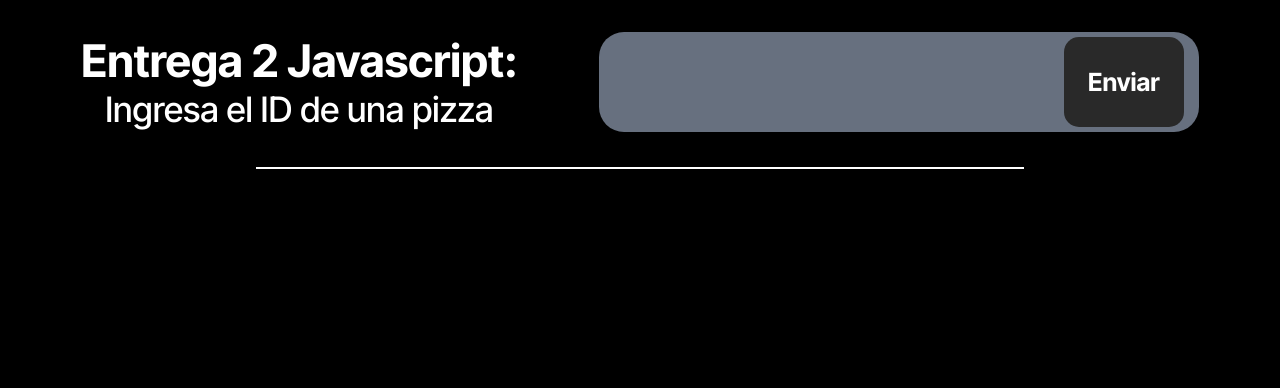
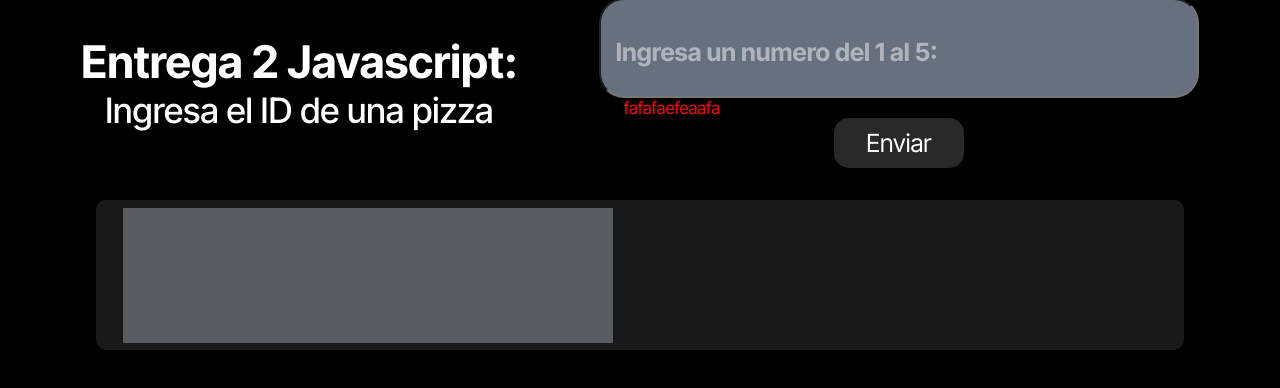
Before and after one commit to LeandroTorales/NUCBA-Javascript, a plain HTML site: page Entrega-2-javascript/index.html in a window 1280 px wide. Drawn offline with Linux system fonts and the light colour scheme.

Commit message:
falta modelo de dato, inicializar form

```diff
--- a/Entrega-2-javascript/assets/main.js
+++ b/Entrega-2-javascript/assets/main.js
@@ -0,0 +1,11 @@
+const form = document.getElementById("form");
+const cardsContainer = document.getElementById("cards__renders--containers");
+
+let item = JSON.parse(localStorage.getItem("item")) || [];
+const saveLocalStorage = () => {
+  localStorage.setItem("items", JSON.stringify(item));
+};
+
+const saveItems = () => {
+
+}
--- a/Entrega-2-javascript/assets/style.css
+++ b/Entrega-2-javascript/assets/style.css
@@ -1,5 +1,7 @@
+/* Importacion de fuente */
 @import url("https://fonts.googleapis.com/css2?family=Inter+Tight:ital,wght@0,300;0,400;0,500;0,700;1,700&display=swap");
 
+/* Estilos globales */
 * {
   padding: 0;
   margin: 0;
@@ -9,41 +11,21 @@
   text-decoration: none;
 }
 
+/* Variables */
 :root {
   --background-color-main: rgb(0, 0, 0);
   --background-color-form: rgb(103, 112, 127);
   --background-color-button: rgb(41, 41, 41);
+  --background-color-render: rgb(88, 91, 95);
+  --background-color-green: rgb(43, 145, 43);
+  --background-color-violet: rgb(51, 47, 93);
 }
 
-/* Estilos de inputs y botones */
-input {
-  height: 90%;
-  width: 75%;
-  color: black;
-  border: none;
-  padding-left: 15px;
-  font-size: 35px;
-  font-weight: bold;
-  background-color: transparent;
+.green-card {
+  background-color: var(--background-color-green);
 }
-input:focus {
-  border: none;
-  outline: none;
-}
-button {
-  height: 90%;
-  width: 20%;
-  background-color: var(--background-color-button);
-  overflow: hidden;
-  border: none;
-  font-size: 25px;
-  font-weight: 900;
-  color: white;
-  border-radius: 15px;
-  -webkit-border-radius: 15px;
-  -moz-border-radius: 15px;
-  -ms-border-radius: 15px;
-  -o-border-radius: 15px;
+.violet-card {
+  background-color: var(--background-color-violet);
 }
 
 /* Estilos */
@@ -55,14 +37,16 @@ body {
   color: white;
 }
 
+/* Container principal */
 .container {
   display: flex;
   flex-direction: column;
-  justify-content: space-between;
+
   align-items: center;
   height: 100vh;
 }
 
+/* Container superior contiene titulo y e inputs dimensiones generales */
 .container__flex {
   display: flex;
   flex-direction: column;
@@ -72,6 +56,7 @@ body {
   width: 100%;
 }
 
+/* Posicionamiento de divs */
 .container__formYText__dimension {
   width: 100%;
   display: flex;
@@ -79,13 +64,15 @@ body {
   justify-content: space-evenly;
 }
 
-.text-form {
+/* Posicionamiento de titulo en container */
+.container__text {
   display: flex;
   align-items: center;
   justify-content: center;
   flex-direction: column;
   color: white;
 }
+
 h1 {
   font-size: 45px;
   text-transform: capitalize;
@@ -95,10 +82,21 @@ p {
   font-weight: 500;
 }
 
-.container-input {
+#form {
+  display: flex;
+  flex-direction: column;
+  align-items: center;
+  justify-content: center;
+}
+
+/* Estilo a input */
+#input__number {
   background-color: var(--background-color-form);
   height: 100px;
   width: 600px;
+  font-size: 35px;
+  padding-left: 15px;
+  font-weight: bold;
   display: flex;
   align-items: center;
   justify-content: center;
@@ -108,10 +106,66 @@ p {
   -ms-border-radius: 25px;
   -o-border-radius: 25px;
 }
+input::placeholder {
+  color: rgba(255, 255, 255, 0.478);
+  font-size: 25px;
+}
 
+/* Estilo de mensaje de error */
+.form__field.error input {
+  border: 3px solid #be0013;
+}
+
+small {
+  text-align: left;
+  padding-left: 25px;
+  font-size: 17px;
+  color: red;
+}
+
+/* Estilo de button del submit */
+#button__submit {
+  height: 50px;
+  width: 130px;
+  background-color: var(--background-color-button);
+  border: none;
+  font-size: 25px;
+  color: white;
+  border-radius: 15px;
+  -webkit-border-radius: 15px;
+  -moz-border-radius: 15px;
+  -ms-border-radius: 15px;
+  -o-border-radius: 15px;
+}
+
+/* Linea separadora */
 .line-separator {
   height: 2px;
   width: 60%;
   background-color: white;
   margin-top: 35px;
 }
+
+/* Dimensiones del contenedor general de las renderizaciones */
+.renders__containers {
+  display: grid;
+  justify-items: center;
+  align-items: center;
+  grid-template-columns: repeat(auto-fill, minmax(500px, 1fr));
+  grid-auto-rows: 150px;
+  background-color: rgb(25, 25, 25);
+  width: 85%;
+  border-radius: 10px;
+  -webkit-border-radius: 10px;
+  -moz-border-radius: 10px;
+  -ms-border-radius: 10px;
+  -o-border-radius: 10px;
+}
+
+.render__succes,
+.render__error-id,
+.render__error-emptyInput {
+  background-color: var(--background-color-render);
+  height: 90%;
+  width: 90%;
+}
--- a/Entrega-2-javascript/assets/utils.js
+++ b/Entrega-2-javascript/assets/utils.js
@@ -0,0 +1,21 @@
+//Funcion si el input esta vacio
+const isEmpty = (input) => !input.length;
+
+//Manejo de errores
+const showError = (input, message) => {
+  const formField = input.parentElement;
+  formField.classList.add("error");
+  const error = formField.querySelector("small");
+  error.textContent = message;
+};
+const clearError = (input) => {
+  const formField = input.parentElement;
+  formField.classList.remove("error");
+  const error = formField.querySelector("small");
+  error.textContent = "";
+};
+
+//Setear el background de la card dependiendo si es correcto o incorrecto el id
+const setBackgroundCard = (quantity) => {
+  return quantity > 0 && quantity <= 3 ? "green-card" : quantity > 3 && quantity <= 5 ? "violet-card" : false;
+};
--- a/Entrega-2-javascript/assets/validation.js
+++ b/Entrega-2-javascript/assets/validation.js
@@ -0,0 +1,21 @@
+const inputNumber = document.getElementById("input__number");
+
+/* Se checkea que no se ingrese una cadena vacia */
+/* Se checkea que el numero que se ingresa sea del 1 al 5, si no es correcto, lanza error */
+const checkNumberInput = () => {
+  let valid = false;
+  const inputValue = inputNumber.value;
+  if (isEmpty(inputValue)) {
+    showError(inputNumber, "* Se tiene que ingresar un numero");
+  } else if (!inputValue > 0 && !inputValue <= 5) {
+    showError(inputNumber, "* El numero tiene que ser del 1 al 5");
+  } else {
+    clearError(inputNumber);
+    valid = true;
+  }
+  return valid;
+};
+
+const isValidForm = () => {
+  return checkNumberInput(inputNumber);
+};
--- a/Entrega-2-javascript/index.html
+++ b/Entrega-2-javascript/index.html
@@ -11,23 +11,28 @@
     <main class="container">
       <div class="container__flex">
         <div class="container__formYText__dimension">
-          <div class="text-form">
+          <div class="container__text">
             <h1>Entrega 2 javascript:</h1>
             <p>Ingresa el ID de una pizza</p>
           </div>
           <form id="form" novalidate>
-            <div class="container-input">
-              <input type="number" name="number" id="number-input" />
-              <button type="submit">Enviar</button>
+            <div class="container__field">
+              <div class="form__field">
+                <input type="number" name="number" id="input__number" placeholder="Ingresa un numero del 1 al 5:" />
+                <small>fafafaefeaafa</small>
+              </div>
             </div>
+            <button type="submit" id="button__submit">Enviar</button>
           </form>
         </div>
         <div class="line-separator"></div>
       </div>
-      <div class="renders__containers">
-        <div class="render-succes"><!-- RENDER --></div>
-        <div class="render-error-id"><!-- RENDER ERROR SI NO COINCIDE ID --></div>
-        <div class="render-error-emptyInput"><!-- RENDER ERROR SI NO HAY INPUT --></div>
+      <div class="renders__containers" id="cards__renders--containers">
+        <div class="render__succes">
+          <!-- RENDER -->
+          <h2><!-- Nombre de la pizza --></h2>
+          <h3><!-- El precio de la pizza con el id que coincida en el numero ingresado en el input --></h3>
+        </div>
       </div>
     </main>
     <script src="./assets/utils.js"></script>
```
